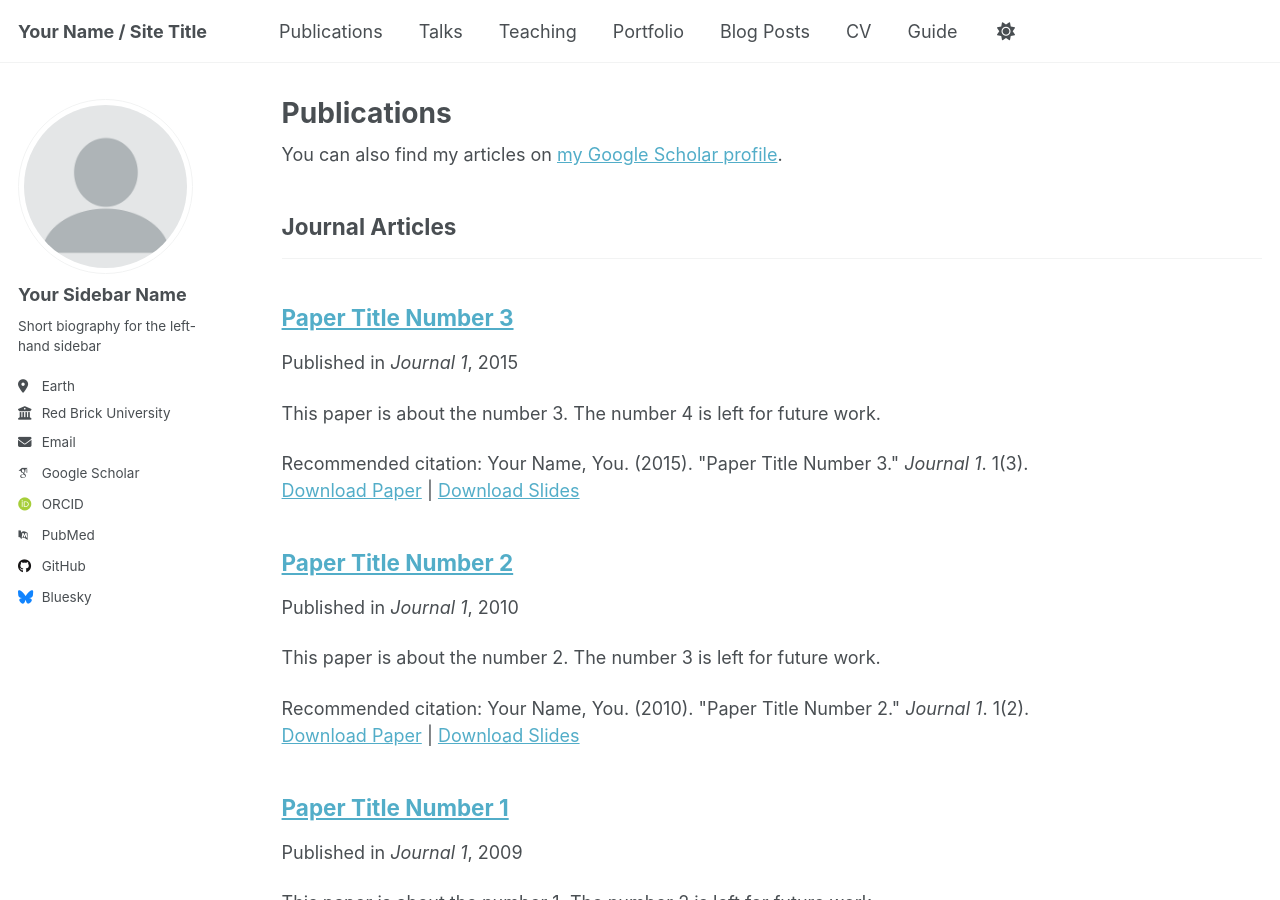
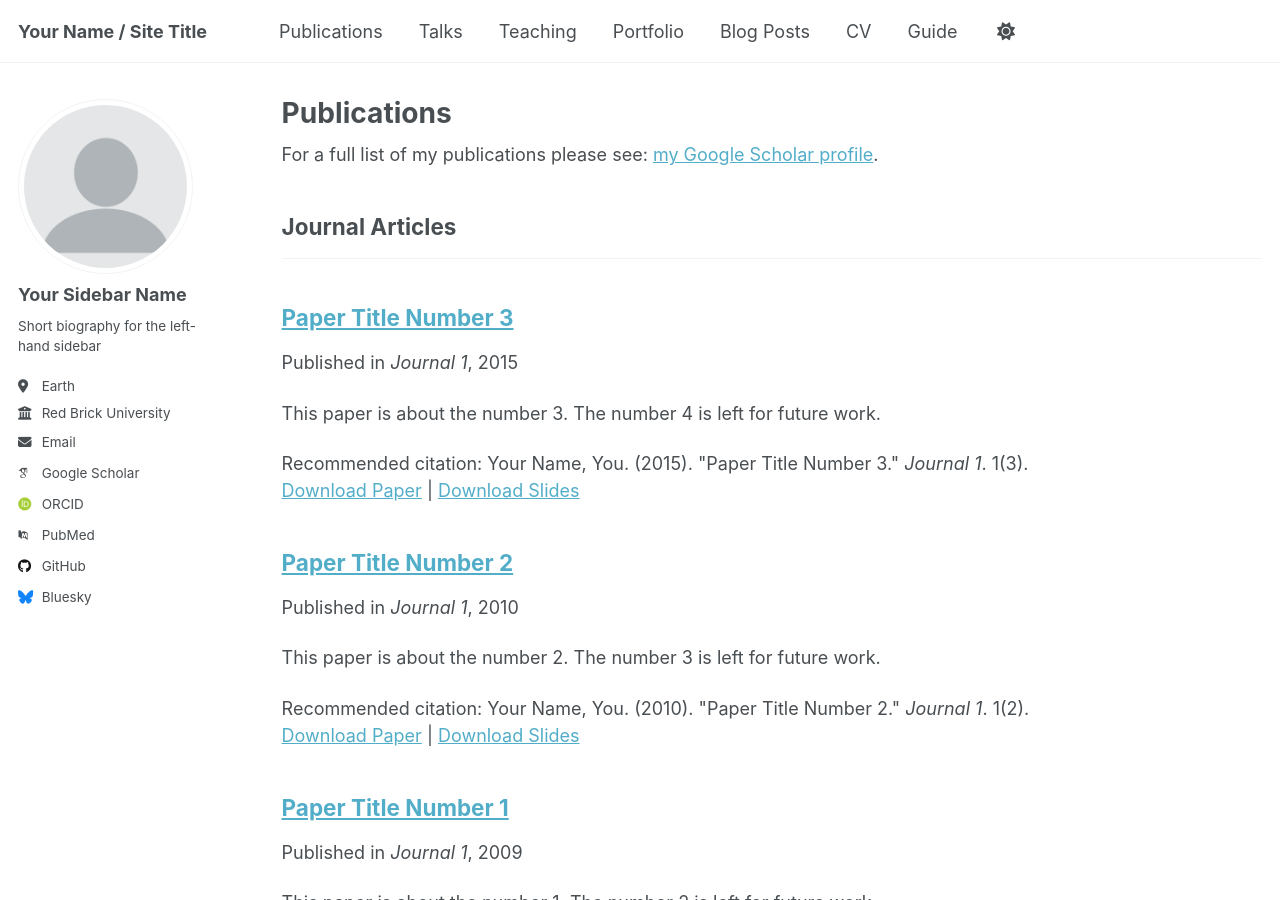
Before and after one commit to daniel-lopezmartinez/daniel-lopezmartinez.github.io, a Jekyll site: the page built from _pages/publications.html, in a window 1280 px wide and 900 px high. Built offline with Jekyll 4.4.1, drawn with Linux system fonts in a browser that asks for light colours; some web fonts are replaced; a script that is not in the unit is left out.

Commit message:
Update publications.html with Google Scholar link
Added correct Google scholar link

```diff
--- a/_pages/publications.html
+++ b/_pages/publications.html
@@ -6,7 +6,7 @@ author_profile: true
 ---
 
 {% if site.author.googlescholar %}
-  <div class="wordwrap">You can also find my articles on <a href="{{site.author.googlescholar}}">my Google Scholar profile</a>.</div>
+  <div class="wordwrap">For a full list of my publications please see: <a href="{{https://scholar.google.com/citations?hl=en&user=0abBQg8AAAAJ}}">my Google Scholar profile</a>.</div>
 {% endif %}
 
 {% include base_path %}
```
